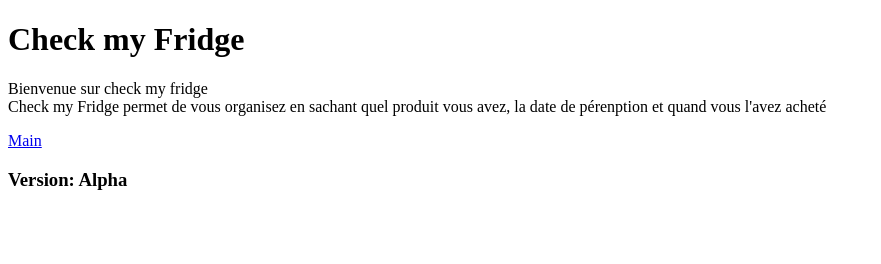
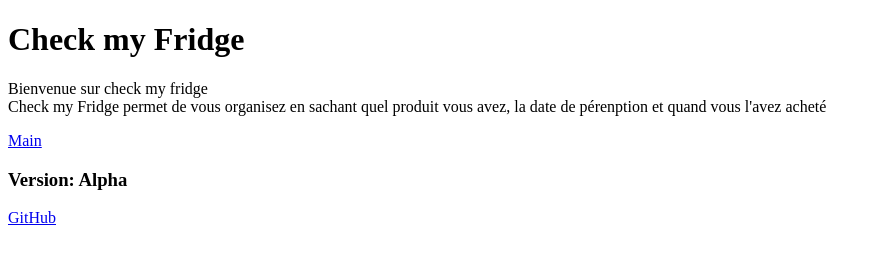
Before and after one commit to papillonlut/check_my_fridge, a plain HTML site: page index.html in a window 1280 px wide. Shown: the whole page, without its empty margins (0-881 px from the left). Drawn offline with Linux system fonts and the light colour scheme.

Commit message:
Update index.html

```diff
--- a/index.html
+++ b/index.html
@@ -16,6 +16,7 @@
     </main>
     <footer>
         <h3>Version: Alpha</h3>
+        <a href="https://github.com/papillonlut/check_my_fridge/tree/main">GitHub</a>
     </footer>
 </body>
 </html>
```
